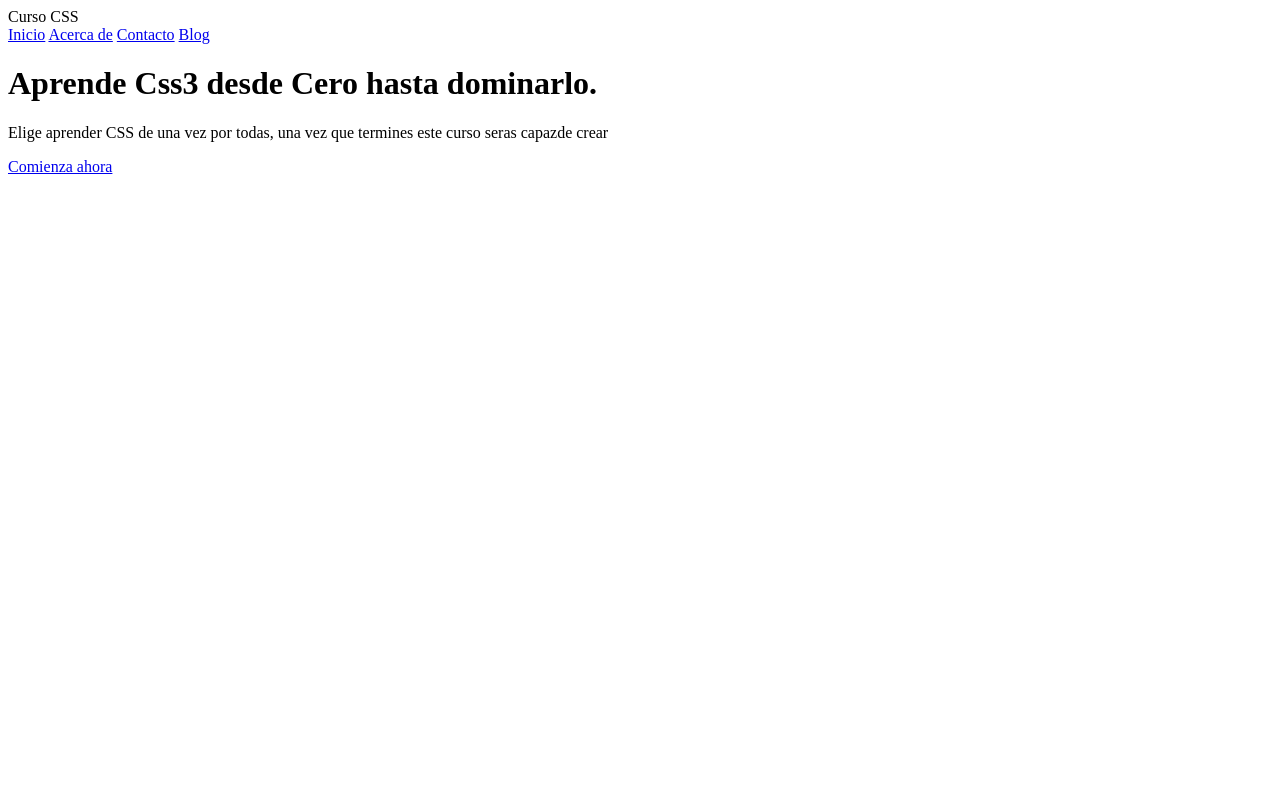
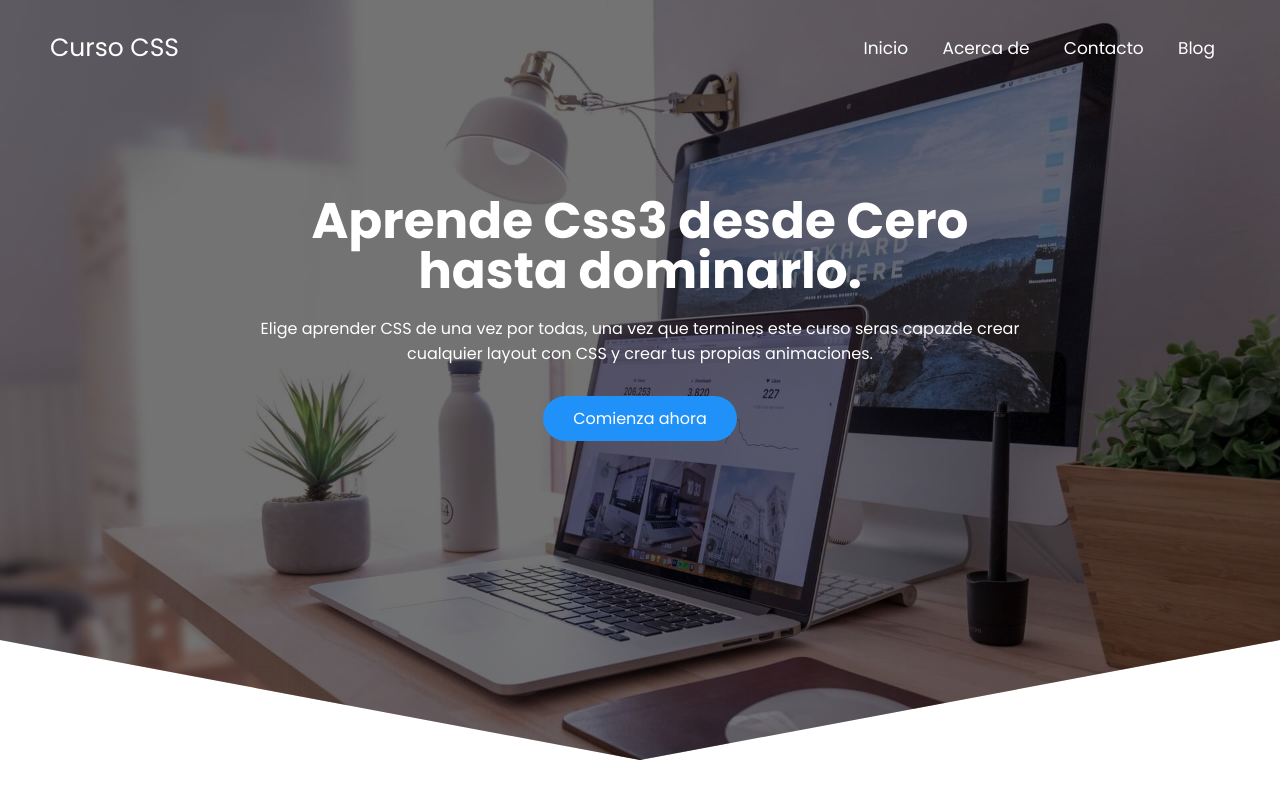
Before and after one commit to alxroo/PrimerEjemplo, a website: page public/index.html in a window 1280 px wide. Drawn offline with Linux system fonts and the light colour scheme.

Commit message:
html y css 1

```diff
--- /dev/null
+++ b/dev/scss/layouts/_header.scss
@@ -0,0 +1,87 @@
+@import url('https://fonts.googleapis.com/css2?family=Poppins:wght@300;400;600;700&display=swap');
+
+*{
+    margin: 0;
+    padding: 0;
+    box-sizing: border-box;
+}
+.header{
+    font-family: 'Poppins', sans-serif;
+
+    &__container{
+        width: 100%;
+        height: 100vh;
+        // color: #fff;
+
+
+        &::before{
+            content: "";
+            top: 0;
+            left: 0;
+            width: 100%;
+            height: 100%;
+            position: absolute;
+            background: linear-gradient(180deg, #0000008c 0%,#0000008c 100%), url("/dev/assets/img/computer.jpg");
+            background-size: cover;
+            clip-path: polygon(0 0, 100% 0, 100% 80%, 50% 95%, 0 80%);
+            z-index: -1;
+        }
+
+
+    }
+
+}
+.nav{
+    // border: solid red 1px;
+    display: flex;
+    justify-content: space-between;
+    align-items: center;
+    padding: 0 50px;
+    height: 6rem;
+
+    &__logo{
+        color: #fff;
+        font-size: 25px;
+    }
+    &__links{
+
+        a{
+            color:#fff;
+            text-decoration: none;
+            margin: 15px;
+            font-size: 17px;
+        }
+
+    }
+}
+.hero{
+    width: 100%;
+    height: 100%;
+    display: flex;
+    flex-direction: column;
+    align-items: center;
+    padding-top: 100px;
+    color: #fff;
+
+    &__title{
+        font-size: 50px;
+        width: 60%;
+        text-align: center;
+        line-height: 1;
+    }
+    &__description{
+        width: 60%;
+        text-align: center;
+        margin-top: 20px;
+    }
+    &__button{
+        margin-top: 30px;
+    }
+}
+.cta{
+    text-decoration: none;
+    background-color: #2091F9;
+    color: #fff;
+    padding: 10px 30px;
+    border-radius: 30px;
+}
--- a/dev/scss/main.scss
+++ b/dev/scss/main.scss
@@ -0,0 +1 @@
+@use "../../dev/scss/layouts/header"
--- a/public/index.html
+++ b/public/index.html
@@ -9,7 +9,7 @@
 </head>
 <body>
     <header class="header">
-        <div class="header-container">
+        <div class="header__container">
             <nav class="nav">
                 <div class="nav__logo">
                     Curso CSS
@@ -23,7 +23,7 @@
             </nav>
             <div class="hero">
                 <h1 class="hero__title">Aprende Css3 desde Cero hasta dominarlo.</h1>
-                <p class="hero__description">Elige aprender CSS de una vez por todas, una vez que termines este curso seras capazde crear </p>
+                <p class="hero__description">Elige aprender CSS de una vez por todas, una vez que termines este curso seras capazde crear cualquier layout con CSS y crear tus propias animaciones.</p>
                 <a href="#" class="hero__button cta">Comienza ahora</a>
             </div>
         </div>
```
Also changed, not shown: public/css/main.css, 1 other file.
